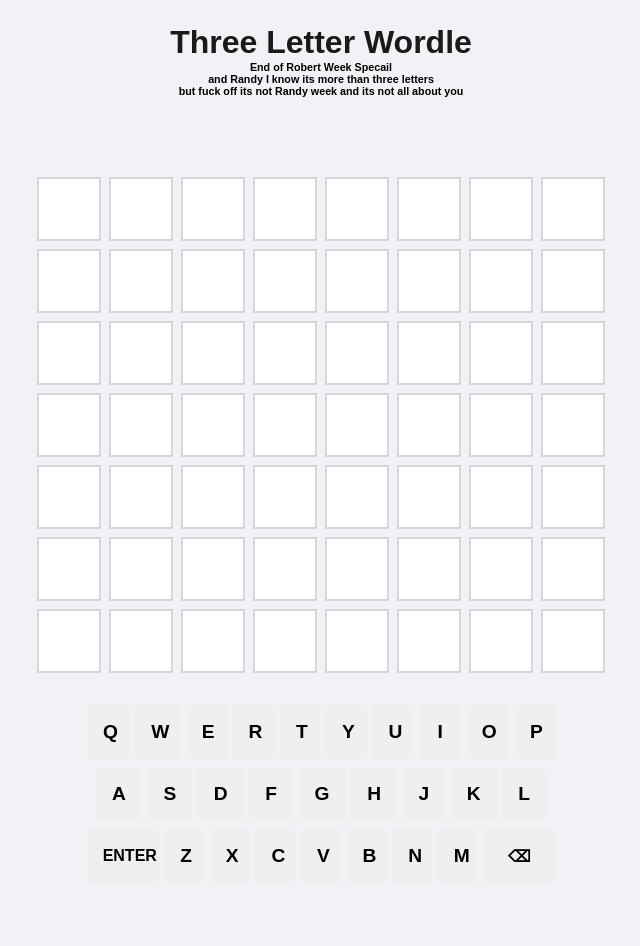
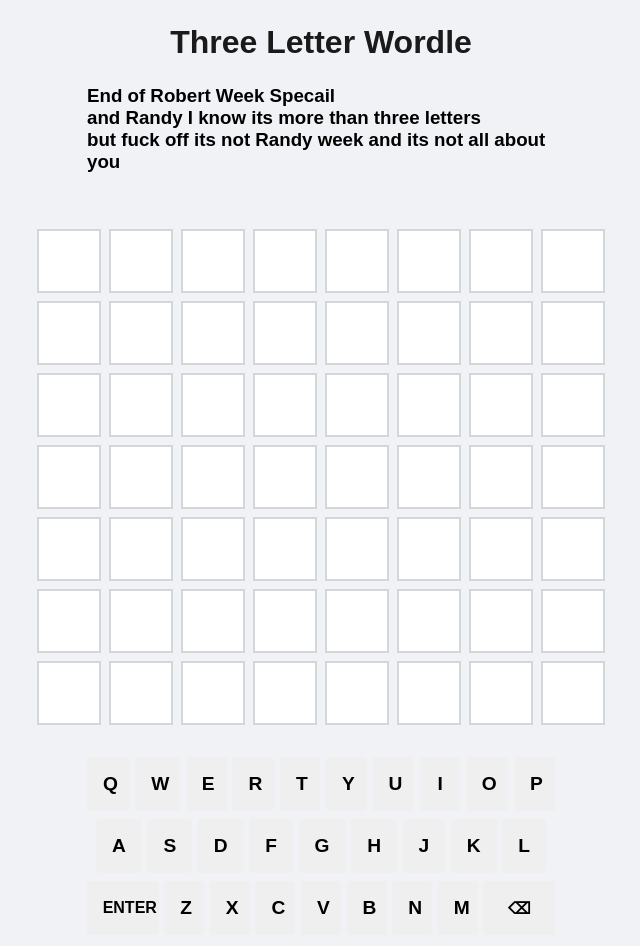
Before and after one commit to wadekern700/ThreeLetterWordle, a plain HTML site: page ThreeLetterWordle.html in a window 1280 px wide. Shown: the whole page, without its empty margins (319-959 px from the left). Before the commit the page ends 907 px from the top, so only its background shows below. Drawn offline with Linux system fonts and the light colour scheme.

Commit message:
deploying specail code

```diff
--- a/ThreeLetterWordle.html
+++ b/ThreeLetterWordle.html
@@ -10,11 +10,11 @@
     <div class="container">
         <header>
             <h1>Three Letter Wordle</h1>
-            <h6>End of Robert Week Specail</h6>
-            <h6>and Randy I know its more than three letters</h6>
-            <h6>but fuck off its not Randy week and its not all about you</h6>
+
         </header>
-
+        <h3>End of Robert Week Specail</h3>
+            <h3>and Randy I know its more than three letters</h3>
+            <h3>but fuck off its not Randy week and its not all about you</h3>
         <div id="message" class="message"></div>
 
         <div id="game-board" class="game-board"></div>
```
